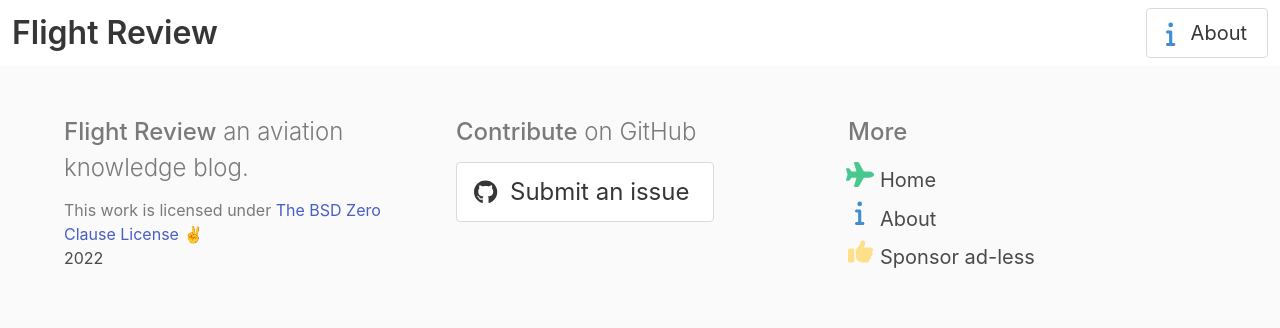
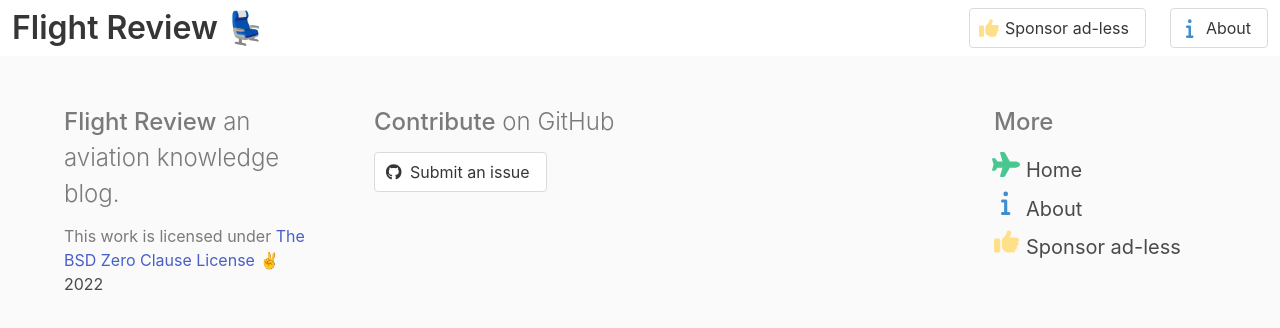
Before and after one commit to ztbochanski/flight-review, a Gatsby site: page / in a window 1280 px wide. Built offline with nearby package versions, Linux system fonts and the light colour scheme; Gatsby itself is replaced by a stand-in of ours.

Commit message:
add additional column

```diff
--- a/src/hoc/layout.jsx
+++ b/src/hoc/layout.jsx
@@ -5,22 +5,32 @@
 import { faPlane, faThumbsUp, faInfo } from "@fortawesome/free-solid-svg-icons"
 import { faGithub } from "@fortawesome/free-brands-svg-icons"
 
-const Header = ({ siteTitle }) => (
+const Header = ({ menuLinks, siteTitle }) => (
   <nav className="navbar">
 
       <div className="navbar-brand">
         <div className="navbar-item">
-          <Link to="/" className="title">{siteTitle}</Link>
+          <Link to="/" className="title">{siteTitle} 💺</Link>
         </div>
       </div>
 
       <div className="navbar-menu">
 
         <div className="navbar-end">
+          <div className="navbar-item">
+            <Link to="/">
+              <button className="button">
+                <span className="icon has-text-warning">
+                  <FontAwesomeIcon className="" icon={faThumbsUp} size="lg" />
+                </span>
+                <span>Sponsor ad-less</span>
+              </button>
+            </Link>
+          </div>
 
           <div className="navbar-item">
             <Link to="/">
-              <button className="button is-medium">
+              <button className="button">
                 <span className="icon has-text-info">
                   <FontAwesomeIcon className="" icon={faInfo} size="lg" />
                 </span>
@@ -28,7 +38,6 @@
               </button>
             </Link>
           </div>
-
         </div>
       </div>
 
@@ -40,7 +49,7 @@
     <div className="container">
 
       <div className="columns">
-        <div className="column is-4">
+        <div className="column is-one-quarter mr-4">
           <h4 className="mb-3 is-size-4 has-text-weight-light has-text-grey"><span className="has-text-weight-medium">{siteTitle}</span> an aviation knowledge blog.</h4>
           <p className="has-text-grey">
             This work is licensed under <a rel="license" href="/">
@@ -48,18 +57,21 @@
           </p>
           <p>{new Date().getFullYear()}</p>
         </div>
-        <div className="column is-4">
+        <div className="column is-one-quarter mr-4">
           <h4 className="mb-3 is-size-4 has-text-weight-light has-text-grey"><span className="has-text-weight-medium">Contribute</span> on GitHub</h4>
           <p className="mb-2">
-            <button className="button is-large" href="https://github.com/ztbochanski/flight-review/issues" target="_blank">
-              <span className="icon is-medium">
+            <button className="button" href="https://github.com/ztbochanski/flight-review/issues" target="_blank">
+              <span className="icon is-large">
                 <FontAwesomeIcon icon={faGithub} />
               </span>
               <span>Submit an issue</span>
             </button>
           </p>
         </div>
-        <div className="column is-4">
+
+        <div className="column is-one-quarter mr-4"></div>
+
+        <div className="column">
           <h4 className="mb-3 is-size-4 has-text-weight-light has-text-grey"><span className="has-text-weight-medium">More</span></h4>
 
           <Link to="/">
@@ -99,13 +111,17 @@
       site {
         siteMetadata {
           title
+          menuLinks {
+            name
+            link
+          }
         }
       }
     }
   `)
   return(
     <div>
-      <Header siteTitle={data.site.siteMetadata?.title || `Flying is Rad`} />
+      <Header menuLinks={data.site.siteMetadata.menuLinks} siteTitle={data.site.siteMetadata?.title || `Flying is Rad`} />
       {children}
       <Footer siteTitle={data.site.siteMetadata?.title || `Flying is Rad`} />
     </div>
```
